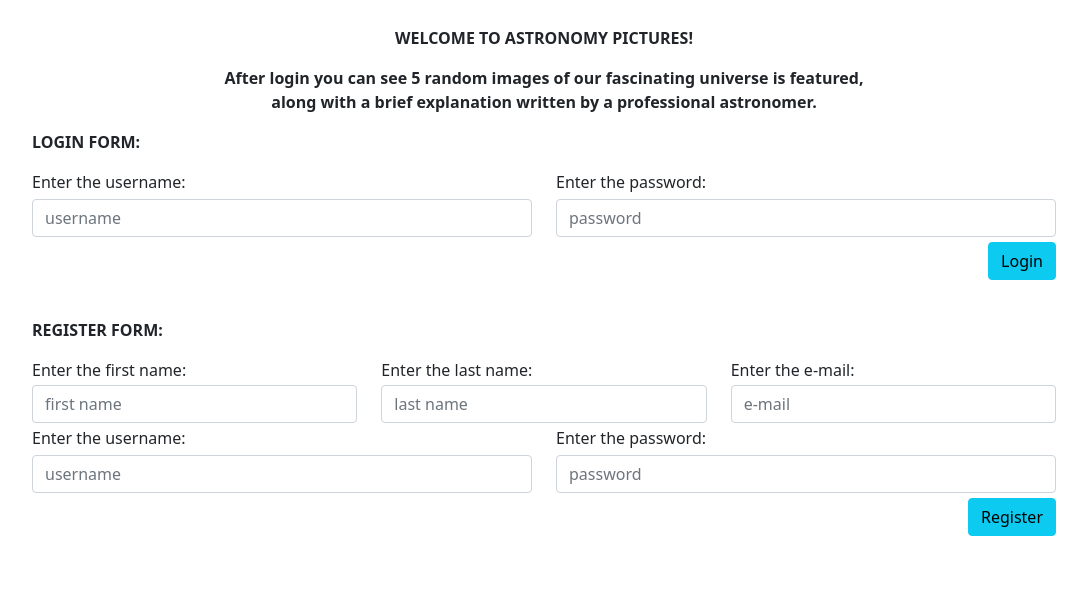
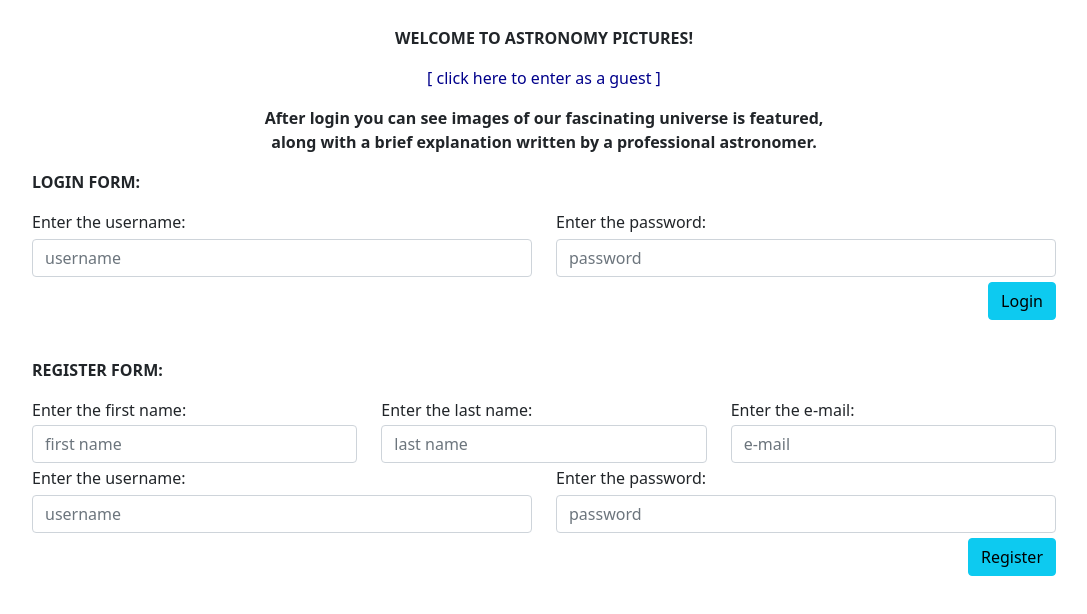
Before and after one commit to Igor-Kazak/Igor-Kazak.github.io, a website: page di_hackathon2/public/index.html in a window 1280 px wide. Shown: the whole page, without its empty margins (96-1183 px from the left). Drawn offline with nearby package versions, Linux system fonts and the light colour scheme.

Commit message:
hackathon

```diff
--- a/di_hackathon2/public/index.html
+++ b/di_hackathon2/public/index.html
@@ -10,8 +10,9 @@
 <body>
 <!----------------------------------------------------------------->
   <div id="login" class="maindiv">
-    <p style="font-weight: bold; text-align: center;" id="secret">WELCOME TO ASTRONOMY PICTURES!</p>
-    <p style="font-weight: bold; text-align: center;">After login you can see 5 random images of our fascinating universe is featured, <br>
+    <p style="font-weight: bold; text-align: center;">WELCOME TO ASTRONOMY PICTURES!</p>
+    <p style="color: darkblue; text-align: center;" id="secret">[ click here to enter as a guest ]</p>
+    <p style="font-weight: bold; text-align: center;">After login you can see images of our fascinating universe is featured, <br>
       along with a brief explanation written by a professional astronomer.</p>
     <p style="font-weight: bold">LOGIN FORM:</p>
     <form>
```
